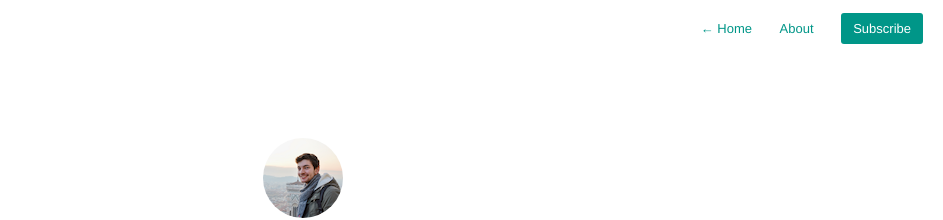
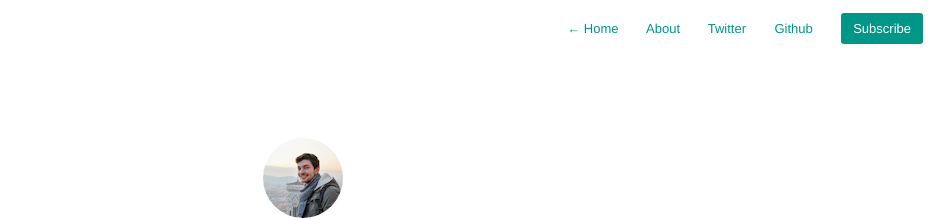
Before and after one commit to alexrs/alexrs.github.io, a Jekyll site: the page built from index.html, in a window 1280 px wide. Shown: the top 220 px of the page, without its empty margins (337-1280 px from the left). Built offline with Jekyll 4.4.1, drawn with Linux system fonts in a browser that asks for light colours; nearby versions of some CDN libraries; Markdown is read by kramdown in place of the engine named in the settings; the list of posts is cut into pages by our own code.

Commit message:
Add twitter and github to nav bar

```diff
--- a/_includes/navigation.html
+++ b/_includes/navigation.html
@@ -8,5 +8,7 @@
             <a href="{{ site.baseurl }}about">About </a>
         {% endif %}
     {% endif %}
+    <a href="https://twitter.com/Alexrs95">Twitter</a>
+    <a href="https://github.com/Alexrs95">Github</a>
     <a class="cta" href="{{ site.baseurl }}feed.xml">Subscribe</a>
 </nav>
```
Also changed, not shown: 3 other files.
